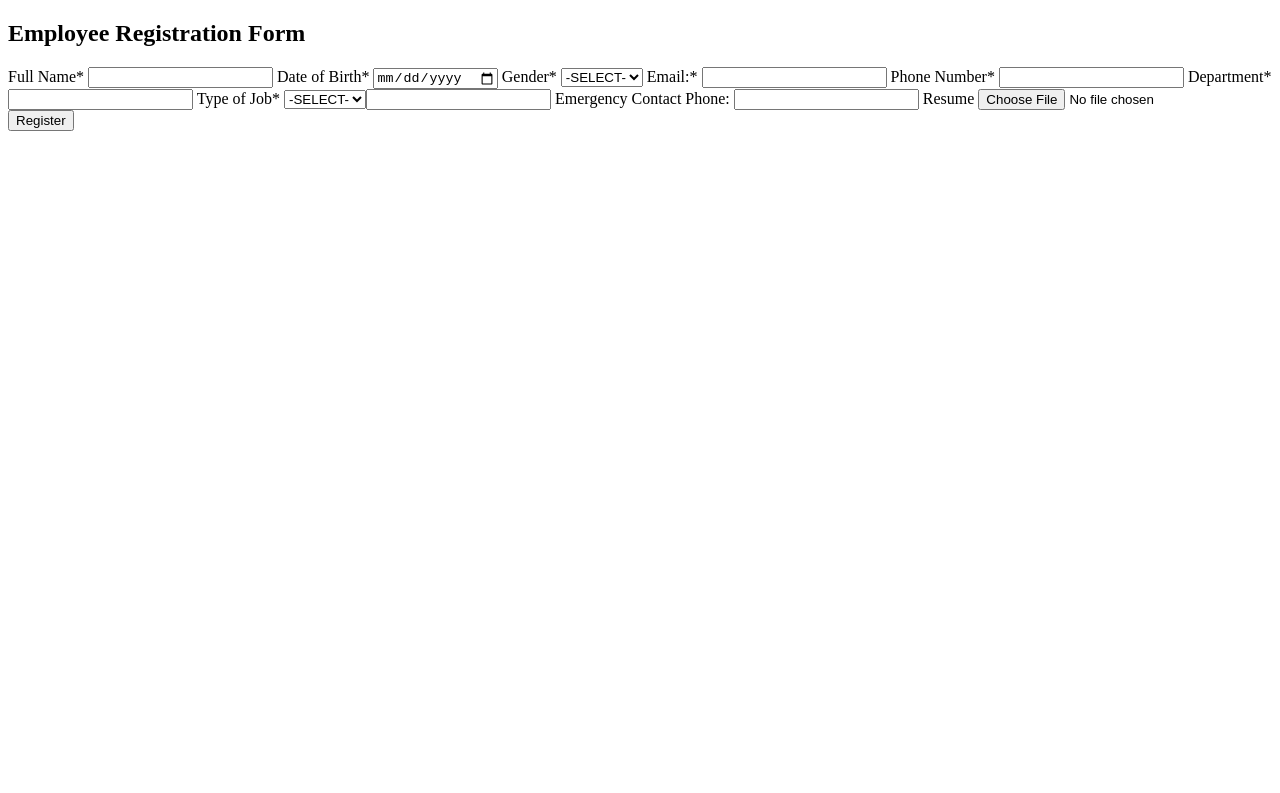
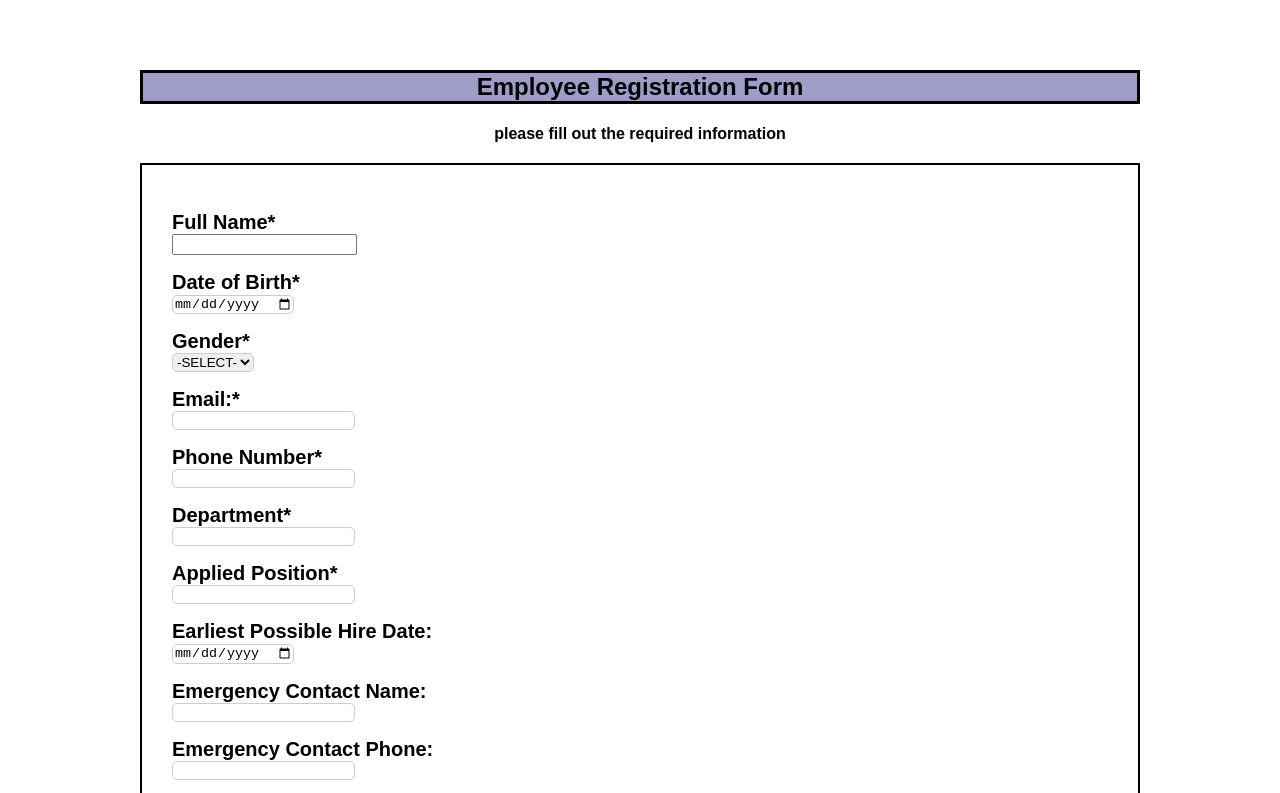
Before and after one commit to NiobieCatalig/Registration, a plain HTML site: page index.html in a window 1280 px wide. Shown: the top 793 px of the page. Drawn offline with Linux system fonts and the light colour scheme.

Commit message:
Final Form

```diff
--- a/external_registration.css
+++ b/external_registration.css
@@ -1,3 +1,70 @@
+/*Body formatting*/
 body{
+font-family: Arial, Helvetica, sans-serif;
+margin: 0;
+padding: 0;
+}
+
+/*Form Border*/
+form{
+    border :2px solid;
+    padding: 30px;
+}
+
+/*formatting for Div container of form*/
+
+.form-container{
+    width: 1000px;
+    margin:30px auto;
+    padding:20px 30px;
+    background-color: #ffffff;
 
 }
+
+/*Label and Heading formatting*/
+h2{
+    text-align: center;
+    margin-bottom: 20px;
+    border:3px solid;
+    background:rgb(157, 157, 199);
+}
+h4{
+    text-align: center;
+    margin-bottom: 20px;
+}
+
+
+form label{
+    display: block;
+    font-weight: bold;
+    font-size: 20px;
+    margin-top: 16px;
+}
+
+form input[type="text"],
+form input[type="tel"],
+form input[type="email"],
+form input[type="date"],
+form input[type="file"],
+form select,
+form textarea{
+    width:auto;
+    padding:auto;
+    border: 1px solid #ccc;
+    border-radius: 5px;
+    font: 10px;
+}
+
+#Letter{
+    width: 100%;
+    height: 400px;
+}
+
+button{
+    margin-top:30px ;
+    width: 100%;
+    padding: 12px;
+    background-color:#c6e7ef;
+    color:rgb(0, 0, 0);
+    border-radius: 50px;
+}
--- a/index.html
+++ b/index.html
@@ -11,6 +11,7 @@
        <div class="form-container">
 
         <h2>Employee Registration Form</h2>
+        <h4>please fill out the required information</h4>
         <form action="#" method="post">
 
             <!--Required to restrict submission until filled-->
@@ -44,12 +45,11 @@
            <input type ="text" id="Department" name="Department" required>
 
             <!--Employee type Input-->
-            <label for="Email">Type of Job*</label>
-            <Select id="job" name="JobType" required>
-                <option value="">-SELECT-</option>
-                <option value="Full Time">Full Time</option>
-                <option value="Part Time">Part Time</option>
-                <option value="Contract">Contract</option>
+            <label for="Email">Applied Position*</label>
+            <input type="text" id="job title" name="Jobtitle" required>
+
+            <label for="hireDate">Earliest Possible Hire Date:</label>
+            <input type="date" id="hireDate" name="hireDate" required>
 
             <!--Emergency Contacts name-->
             <label for="emergencyName">Emergency Contact Name:</label>
@@ -59,12 +59,15 @@
             <label for="emergencyPhone">Emergency Contact Phone:</label>
             <input type="tel" id="emergencyPhone" name="emergencyPhone">
 
+            <!--Letter-->
+            <label for="Cover Letter">Cover Letter</label>
+            <input type="text" id="Letter" name="CoverLetter">
+
             <!--Resume Upload-->
-            <label for="Resume">Resume</label>
+            <label for="Resume">Resume:</label>
             <input type="file" id="resume" name="resume">
             <button type="submit">Register</button>
         </form>
-
 
        </div>
 
```
